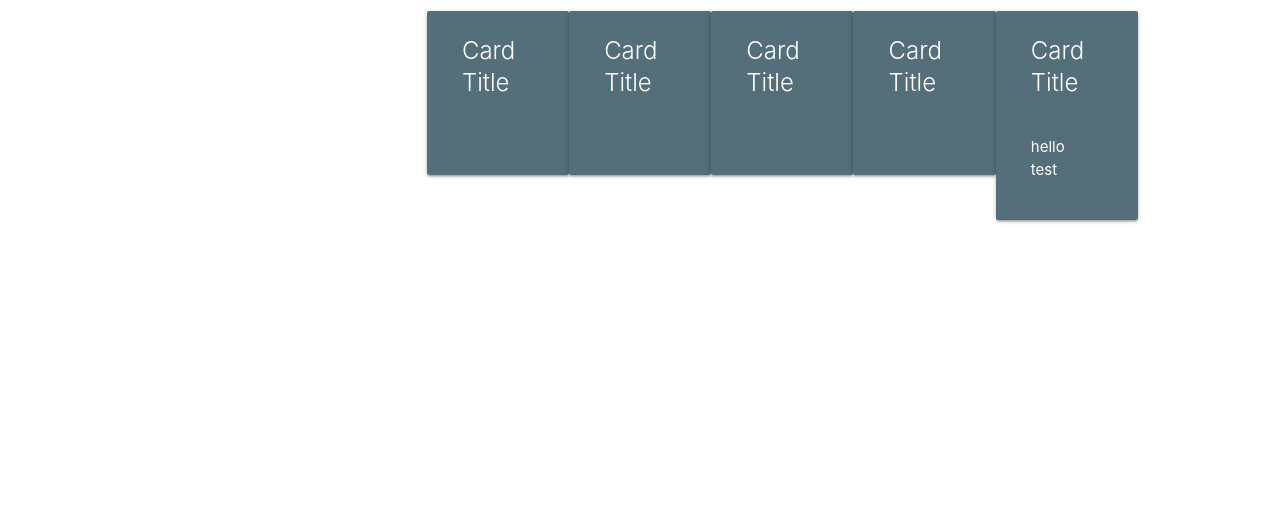
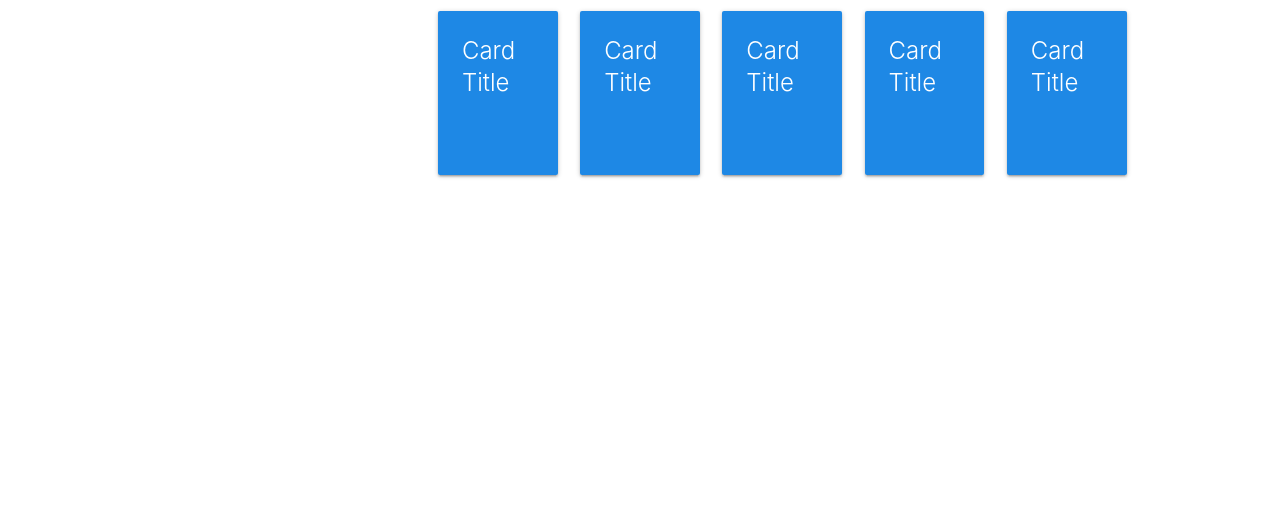
Before and after one commit to cmoon413/weather-dashboard, a plain HTML site: page index.html in a window 1280 px wide. Shown: the part 279-800 px from the top of the page. Drawn offline with nearby package versions, Linux system fonts and the light colour scheme.

Commit message:
adjusted layout of and coloring of forecast elements

```diff
--- a/index.html
+++ b/index.html
@@ -37,7 +37,7 @@
 
         <div class="col s8">
             <article class="currentconditions">
-                <div class="card blue-grey darken-1">
+                <div class="card blue darken-1">
                     <div class="card-content white-text">
                         <span class="card-title">Card Title</span>
                         <ul class="weather">
@@ -53,17 +53,8 @@
             <article id="forecast">
                 <h2>Five Day Forecast:</h2>
                 <div class="row">
-                    <div class="card blue-grey darken-1 col s2">
-                        <div class="card-content white-text" id=>
-                            <span class="card-title">Card Title</span>
-                            <ul class="weather-forecast">
-                                <img src="" alt="">
-                                <li class="temp"></li>
-                                <li class="humidity"></li>
-                            </ul>
-                        </div>
-                    </div>
-                    <div class="card blue-grey darken-1 col s2">
+                    <div class="col s2">
+                        <div class="card blue darken-1">
                             <div class="card-content white-text">
                                 <span class="card-title">Card Title</span>
                                 <ul class="weather-forecast">
@@ -73,7 +64,9 @@
                                 </ul>
                             </div>
                         </div>
-                    <div class="card blue-grey darken-1 col s2">
+                    </div>
+                    <div class="col s2">
+                        <div class="card blue darken-1">
                             <div class="card-content white-text">
                                 <span class="card-title">Card Title</span>
                                 <ul class="weather-forecast">
@@ -83,7 +76,9 @@
                                 </ul>
                             </div>
                         </div>
-                    <div class="card blue-grey darken-1 col s2">
+                    </div>
+                    <div class="col s2">
+                        <div class="card blue darken-1">
                             <div class="card-content white-text">
                                 <span class="card-title">Card Title</span>
                                 <ul class="weather-forecast">
@@ -93,14 +88,29 @@
                                 </ul>
                             </div>
                         </div>
-                    <div class="card blue-grey darken-1 col s2">
+                    </div>
+                    <div class="col s2">
+                        <div class="card blue darken-1">
                             <div class="card-content white-text">
                                 <span class="card-title">Card Title</span>
                                 <ul class="weather-forecast">
                                     <img src="" alt="">
-                                <li class="temp">hello</li>
-                                <li class="humidity">test</li>
+                                    <li class="temp"></li>
+                                    <li class="humidity"></li>
                                 </ul>
+                            </div>
+                        </div>
+                    </div>
+                    <div class="col s2">
+                        <div class="card blue darken-1">
+                            <div class="card-content white-text">
+                                <span class="card-title">Card Title</span>
+                                <ul class="weather-forecast">
+                                    <img src="" alt="">
+                                    <li class="temp"></li>
+                                    <li class="humidity"></li>
+                                </ul>
+                            </div>
                         </div>
                     </div>
                 </div>
```
Lines whose indentation alone changed are shown as unchanged.
